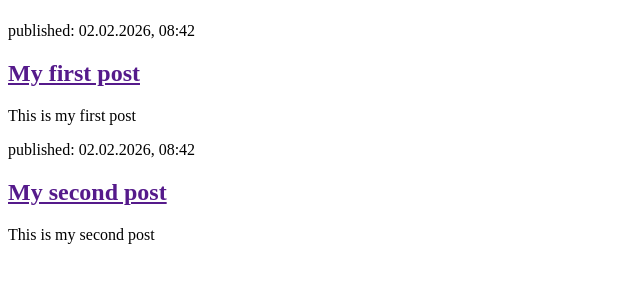
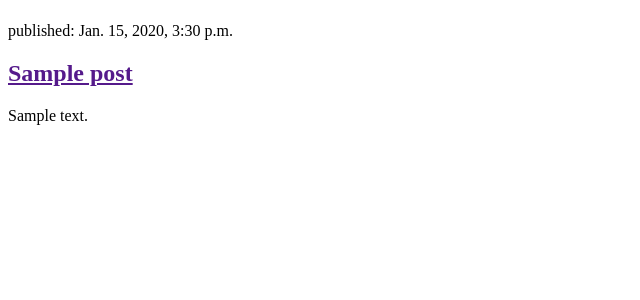
Before and after one commit to Praveen-Mahesh-R/my-first-blog, a Django app: page / in a window 1280 px wide. Shown: the part 58-358 px from the top of the page, without its empty margins (0-640 px from the left). Run offline with Django 5.2, Linux system fonts and the light colour scheme; tables that the repository leaves empty hold one stand-in row (values such as "Sample post").

Commit message:
Modified templates to display posts from database.

```diff
--- a/blog/templates/blog/post_list.html
+++ b/blog/templates/blog/post_list.html
@@ -7,17 +7,12 @@
         <header>
             <h1><a href="/">Praveen's Blog</a></h1>
         </header>
-
-        <article>
-            <time>published: 02.02.2026, 08:42</time>
-            <h2><a href="">My first post</a></h2>
-            <p>This is my first post</p>
-        </article>
-
-        <article>
-            <time>published: 02.02.2026, 08:42</time>
-            <h2><a href="">My second post</a></h2>
-            <p>This is my second post</p>
-        </article>
+        {% for post in posts %}
+            <article>
+                <time>published: {{ post.published_date }}</time>
+                <h2><a href="">{{ post.title }}</a></h2>
+                <p>{{ post.text|linebreaksbr }}</p>
+            </article>
+        {% endfor %}
     </body>
 </html>
--- a/blog/views.py
+++ b/blog/views.py
@@ -1,5 +1,8 @@
 from django.shortcuts import render
+from django.utils import timezone
+from .models import Post
 
 # Create your views here.
 def post_list(request):
-    return render(request, 'blog/post_list.html', {})
+    posts = Post.objects.filter(published_date__lte=timezone.now()).order_by('published_date')
+    return render(request, 'blog/post_list.html', {'posts': posts})
```
